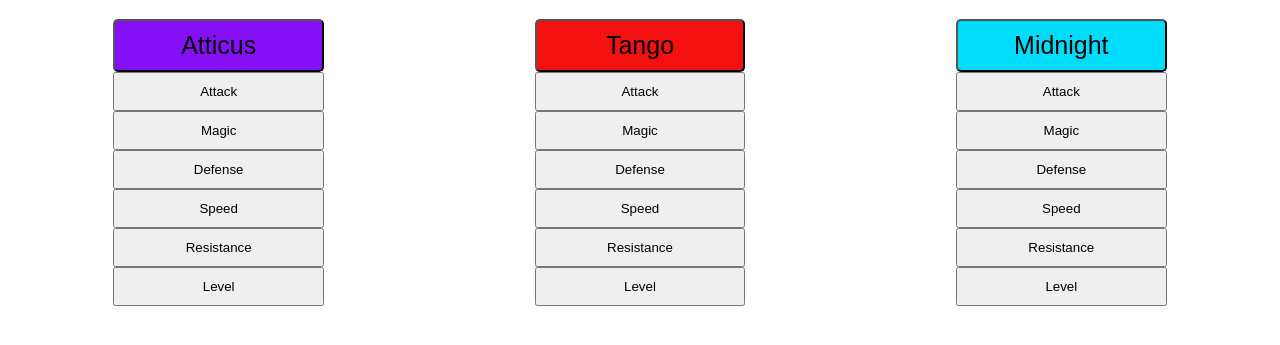
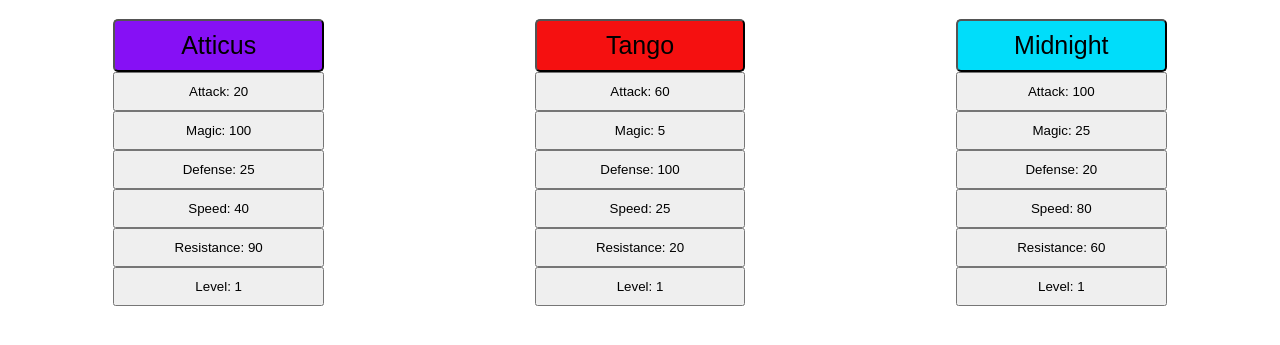
Before and after one commit to Josedair/DND, a plain HTML site: page public/index.html in a window 1280 px wide. Shown: the part 61-406 px from the top of the page. Drawn offline with Linux system fonts and the light colour scheme.

Commit message:
added stats

```diff
--- a/public/dogs.js
+++ b/public/dogs.js
@@ -3,7 +3,7 @@ var mage = {
   hp: 100,
   atk: 20,
   magi: 100,
-  def: 30,
+  def: 25,
   spd: 40,
   res: 90,
   level: 1,
@@ -29,7 +29,7 @@ var rogue = {
   name: "Midnight",
   hp: 100,
   atk: 100,
-  magi: 20,
+  magi: 25,
   def: 20,
   spd: 80,
   res: 60,
--- a/public/index.html
+++ b/public/index.html
@@ -74,12 +74,12 @@
           onclick="console.log(mageStats); location.href = 'atticus.html'">
           Atticus
         </button>
-        <button onclick="console.log('Attack: ' + magetoJson.atk)"> Attack </button>
-        <button onclick="console.log('Magic: ' + magetoJson.magi)"> Magic </button>
-        <button onclick="console.log('Defense: ' + magetoJson.def)"> Defense </button>
-        <button onclick="console.log('Speed: ' + magetoJson.spd)"> Speed </button>
-        <button onclick="console.log('Resistance: ' + magetoJson.res)"> Resistance </button>
-        <button onclick="console.log('Level: ' + magetoJson.level)"> Level </button>
+        <button onclick="console.log('Attack: ' + magetoJson.atk)"> Attack: 20 </button>
+        <button onclick="console.log('Magic: ' + magetoJson.magi)"> Magic: 100 </button>
+        <button onclick="console.log('Defense: ' + magetoJson.def)"> Defense: 25 </button>
+        <button onclick="console.log('Speed: ' + magetoJson.spd)"> Speed: 40 </button>
+        <button onclick="console.log('Resistance: ' + magetoJson.res)"> Resistance: 90 </button>
+        <button onclick="console.log('Level: ' + magetoJson.level)"> Level: 1 </button>
       </div>
     </div>
 
@@ -88,12 +88,12 @@
       <div class="btn-group">
         <button style="background-color: rgb(245, 16, 16); border-radius: 5px; font-size: 25px;"
           onclick="console.log(tankStats);  location.href = 'tango.html'"> Tango </button>
-        <button onclick="console.log('Attack: ' + tanktoJson.atk)"> Attack </button>
-        <button onclick="console.log('Magic: ' + tanktoJson.magi)"> Magic </button>
-        <button onclick="console.log('Defense: ' + tanktoJson.def)"> Defense </button>
-        <button onclick="console.log('Speed: ' + tanktoJson.spd)"> Speed </button>
-        <button onclick="console.log('Resistance: ' + tanktoJson.res)"> Resistance </button>
-        <button onclick="console.log('Level: ' + tanktoJson.level)"> Level </button>
+        <button onclick="console.log('Attack: ' + tanktoJson.atk)"> Attack: 60 </button>
+        <button onclick="console.log('Magic: ' + tanktoJson.magi)"> Magic: 5 </button>
+        <button onclick="console.log('Defense: ' + tanktoJson.def)"> Defense: 100 </button>
+        <button onclick="console.log('Speed: ' + tanktoJson.spd)"> Speed: 25 </button>
+        <button onclick="console.log('Resistance: ' + tanktoJson.res)"> Resistance: 20 </button>
+        <button onclick="console.log('Level: ' + tanktoJson.level)"> Level: 1 </button>
       </div>
 
     </div>
@@ -103,12 +103,12 @@
       <div class="btn-group">
         <button style="background-color: rgb(0, 221, 250); border-radius: 5px; font-size: 25px;"
           onclick="console.log(rogueStats);  location.href = 'midnight.html'"> Midnight </button>
-        <button onclick="console.log('Attack: ' + roguetoJson.atk)"> Attack </button>
-        <button onclick="console.log('Magic: ' + roguetoJson.magi)"> Magic </button>
-        <button onclick="console.log('Defense: ' + roguetoJson.def)"> Defense </button>
-        <button onclick="console.log('Speed: ' + roguetoJson.spd)"> Speed </button>
-        <button onclick="console.log('Resistance: ' + roguetoJson.res)"> Resistance </button>
-        <button onclick="console.log('Level: ' + roguetoJson.level)"> Level </button>
+        <button onclick="console.log('Attack: ' + roguetoJson.atk)"> Attack: 100 </button>
+        <button onclick="console.log('Magic: ' + roguetoJson.magi)"> Magic: 25 </button>
+        <button onclick="console.log('Defense: ' + roguetoJson.def)"> Defense: 20 </button>
+        <button onclick="console.log('Speed: ' + roguetoJson.spd)"> Speed: 80 </button>
+        <button onclick="console.log('Resistance: ' + roguetoJson.res)"> Resistance: 60 </button>
+        <button onclick="console.log('Level: ' + roguetoJson.level)"> Level: 1 </button>
       </div>
 
     </div>
```
